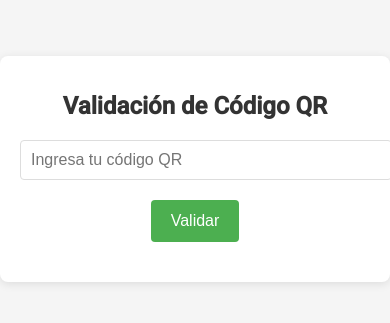
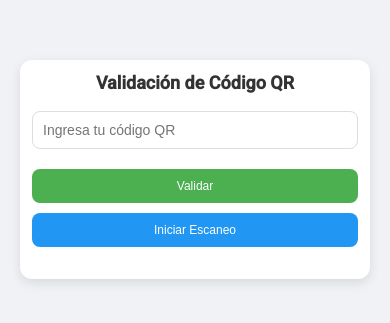
Before and after one commit to IvanMachado-its/Escaner-qr, a website: page public/index.html in a window 390 px wide. Shown: the part 253-576 px from the top of the page. Drawn offline with Linux system fonts and the light colour scheme.

Commit message:
Update index.html

```diff
--- a/public/index.html
+++ b/public/index.html
@@ -6,52 +6,142 @@
     <title>Validación de Código QR</title>
     <link href="https://fonts.googleapis.com/css2?family=Roboto:wght@400;500&display=swap" rel="stylesheet">
     <style>
+        * {
+            margin: 0;
+            padding: 0;
+            box-sizing: border-box;
+        }
+
         body {
             font-family: 'Roboto', sans-serif;
-            background-color: #f5f5f5;
+            background-color: #f0f2f5;
             display: flex;
             justify-content: center;
             align-items: center;
-            height: 100vh;
-            margin: 0;
+            min-height: 100vh;
+            padding: 20px;
         }
+
         .container {
             background-color: #fff;
             padding: 20px;
-            border-radius: 8px;
-            box-shadow: 0 2px 10px rgba(0, 0, 0, 0.1);
+            border-radius: 12px;
+            box-shadow: 0 4px 12px rgba(0, 0, 0, 0.1);
             text-align: center;
-            max-width: 400px;
+            max-width: 350px;
             width: 100%;
+            animation: fadeIn 0.5s ease;
         }
+
         h1 {
             color: #333;
-            font-size: 24px;
-            margin-bottom: 20px;
+            font-size: 22px;
+            margin-bottom: 18px;
         }
+
         input[type="text"] {
             width: 100%;
-            padding: 10px;
+            padding: 12px;
             border: 1px solid #ddd;
-            border-radius: 4px;
+            border-radius: 8px;
             font-size: 16px;
             margin-bottom: 20px;
+            transition: border-color 0.3s ease;
         }
+
+        input[type="text"]:focus {
+            border-color: #4CAF50;
+            outline: none;
+        }
+
         button {
             background-color: #4CAF50;
             color: white;
             padding: 12px 20px;
             border: none;
-            border-radius: 4px;
+            border-radius: 8px;
             cursor: pointer;
             font-size: 16px;
+            transition: background-color 0.3s ease;
+            width: 100%;
         }
+
         button:hover {
             background-color: #45a049;
         }
+
+        #startScan {
+            background-color: #2196F3;
+            margin-top: 10px;
+        }
+
+        #startScan:hover {
+            background-color: #1976D2;
+        }
+
         #result {
             margin-top: 20px;
-            font-size: 18px;
+            font-size: 16px;
+            color: #333;
+        }
+
+        #reader {
+            margin: 20px 0;
+            max-width: 100%;
+        }
+
+        @media (max-width: 768px) {
+            .container {
+                padding: 15px;
+            }
+
+            h1 {
+                font-size: 20px;
+            }
+
+            input[type="text"] {
+                font-size: 14px;
+            }
+
+            button {
+                font-size: 14px;
+            }
+
+            #result {
+                font-size: 14px;
+            }
+        }
+
+        @media (max-width: 480px) {
+            .container {
+                padding: 12px;
+            }
+
+            h1 {
+                font-size: 18px;
+            }
+
+            button {
+                font-size: 12px;
+                padding: 10px 15px;
+            }
+
+            input[type="text"] {
+                padding: 10px;
+            }
+
+            #result {
+                font-size: 13px;
+            }
+        }
+
+        @keyframes fadeIn {
+            from {
+                opacity: 0;
+            }
+            to {
+                opacity: 1;
+            }
         }
     </style>
 </head>
@@ -65,12 +155,18 @@
             <button type="submit">Validar</button>
         </form>
 
+        <!-- Botón para escanear QR -->
+        <button id="startScan">Iniciar Escaneo</button>
+        <div id="reader"></div>
+
         <!-- Resultado -->
         <p id="result"></p>
     </div>
 
+    <!-- Mueve el script de HTML5 QR Code aquí, al final del body -->
+    <script src="https://unpkg.com/html5-qrcode/minified/html5-qrcode.min.js"></script>
     <script>
-        // Validar el código QR ingresado
+        // Validar el código QR ingresado o escaneado
         async function validateQRCode(qr) {
             const response = await fetch('/validate', {
                 method: 'POST',
@@ -90,6 +186,37 @@
             const qr = document.getElementById('qrInput').value;
             await validateQRCode(qr);
         });
+
+        // Escanear código QR con la cámara y validar directamente
+        document.getElementById('startScan').addEventListener('click', () => {
+            const html5QrCode = new Html5Qrcode("reader");
+
+            html5QrCode.start(
+                { facingMode: "environment" }, // Usar cámara trasera
+                {
+                    fps: 10,    // Frames por segundo para escanear
+                    qrbox: { width: 250, height: 250 }  // Tamaño de la ventana de escaneo
+                },
+                qrCodeMessage => {
+                    // Copiar el valor del QR escaneado al input y validarlo
+                    document.getElementById('qrInput').value = qrCodeMessage;
+                    validateQRCode(qrCodeMessage);
+
+                    // Detener el escaneo después de leer el código
+                    html5QrCode.stop().then(() => {
+                        console.log('Escaneo detenido.');
+                    }).catch(err => {
+                        console.error('Error al detener el escaneo', err);
+                    });
+                },
+                errorMessage => {
+                    // Mensajes de error (opcional)
+                    console.warn('Error de escaneo:', errorMessage);
+                }
+            ).catch(err => {
+                console.error('Error al iniciar el escaneo', err);
+            });
+        });
     </script>
 </body>
 </html>
```
